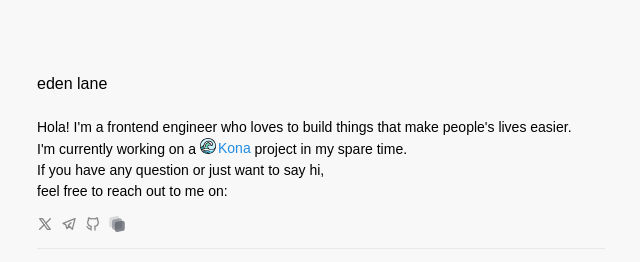
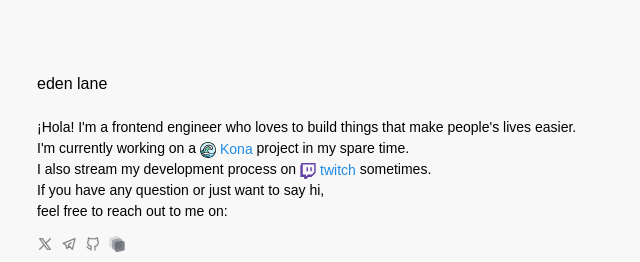
Before and after one commit to eden-lane/eden-lane.github.io, an Astro site: page / in a window 1280 px wide. Shown: the top 262 px of the page, without its empty margins (319-959 px from the left). Built offline with nearby package versions, Linux system fonts and the light colour scheme; Astro itself is replaced by a stand-in of ours; no server answers.

Commit message:
feat: update layout and add Twitch link with icon

```diff
--- a/src/layouts/main.astro
+++ b/src/layouts/main.astro
@@ -5,7 +5,7 @@ import Quote from "../components/Quote/Quote.astro";
 const { title } = Astro.props;
 ---
 
-<html lang="en">
+<html title={title} lang="en">
   <Head />
   <body>
     <style>
--- a/src/pages/index.astro
+++ b/src/pages/index.astro
@@ -92,7 +92,13 @@ const posts = await getCollection("posts");
     column-gap: 2px;
     color: #1f8be4;
     text-decoration: none;
-    line-height: 1.5;
+    line-height: 14px;
+    vertical-align: middle;
+  }
+
+  .icon {
+    height: 16px;
+    margin-right: 2px;
   }
 
   .posts {
@@ -125,15 +131,33 @@ const posts = await getCollection("posts");
 </style>
 <MainLayout title="eden lane">
   <p class="block" style="animation-delay: 0s">
-    Hola! I'm a frontend engineer who loves to build things that make people's
+    ¡Hola! I'm a frontend engineer who loves to build things that make people's
     lives easier.
     <br />
     I'm currently working on a
     <a class="link" href="https://kona.to">
-      <img src="/icons/kona.svg" alt="kona icon" width="16" height="16" />
+      <img
+        class="icon"
+        src="/icons/kona.svg"
+        alt="kona icon"
+        width="16"
+        height="16"
+      />
       <span>Kona</span>
     </a>
     project in my spare time.
+    <br />
+    I also stream my development process on <a
+      class="link"
+      href="https://www.twitch.tv/eden_lane"
+      ><img
+        class="icon"
+        src="/icons/twitch.svg"
+        alt="twitch icon"
+        width="16"
+        height="16"
+      /> twitch</a
+    > sometimes.
     <br />
     If you have any question or just want to say hi,<br /> feel free to reach out
     to me on:
```
Also changed, not shown: public/icons/twitch.svg (added), 1 other file.
